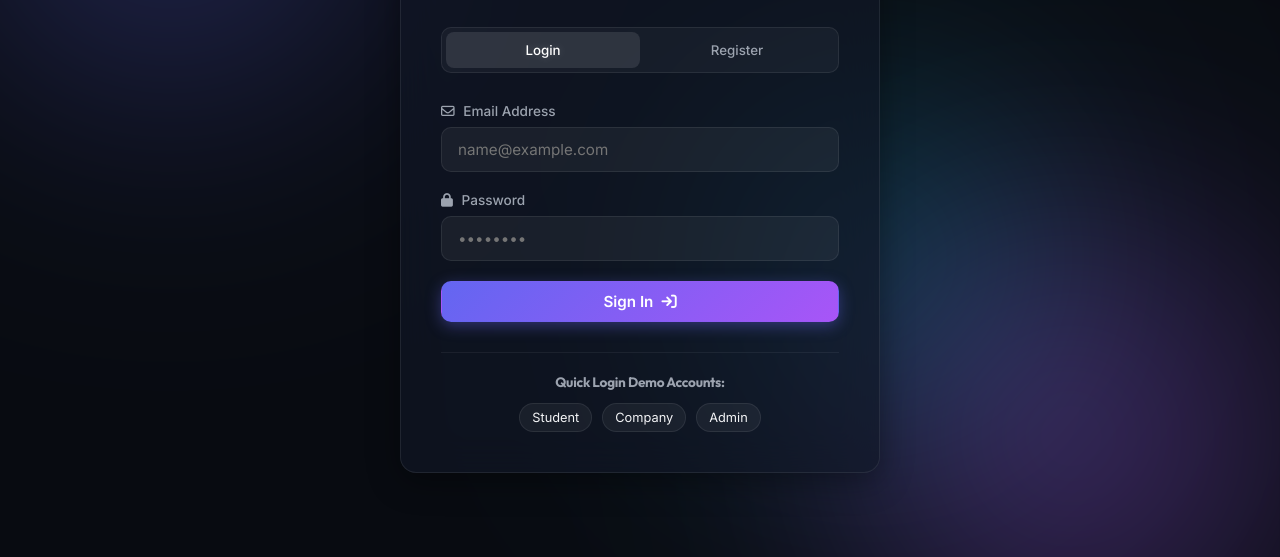
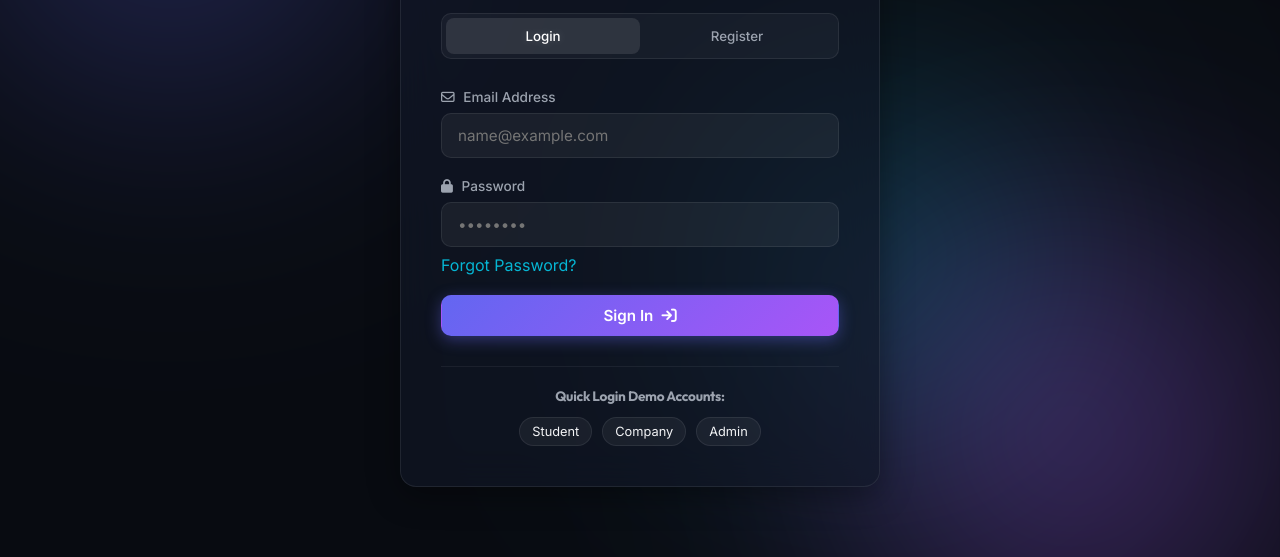
Before and after one commit to mohithmanjunadh/ai-placement-portal, a plain HTML site: page index.html in a window 1280 px wide. Shown: the part 243-800 px from the top of the page. Drawn offline with Linux system fonts and the light colour scheme.

Commit message:
Add forgot password feature

```diff
--- a/index.html
+++ b/index.html
@@ -52,6 +52,7 @@
                     <div class="input-group">
                         <label for="login-password"><i class="fa-solid fa-lock"></i> Password</label>
                         <input type="password" id="login-password" required placeholder="••••••••">
+                        <a href="#">Forgot Password?</a>
                     </div>
                     <button type="submit" class="btn btn-primary btn-full">
                         Sign In <i class="fa-solid fa-arrow-right-to-bracket"></i>
```
